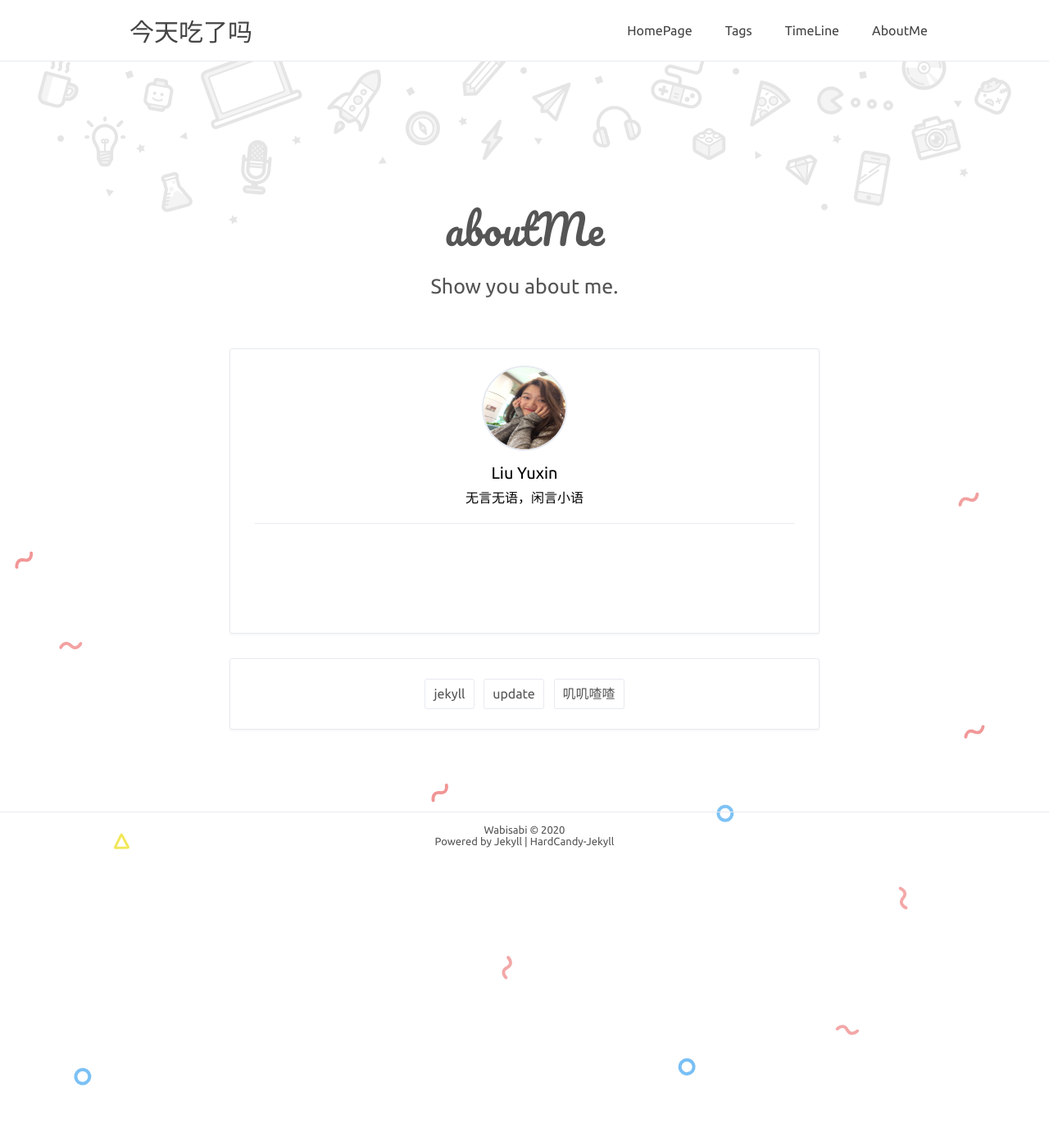
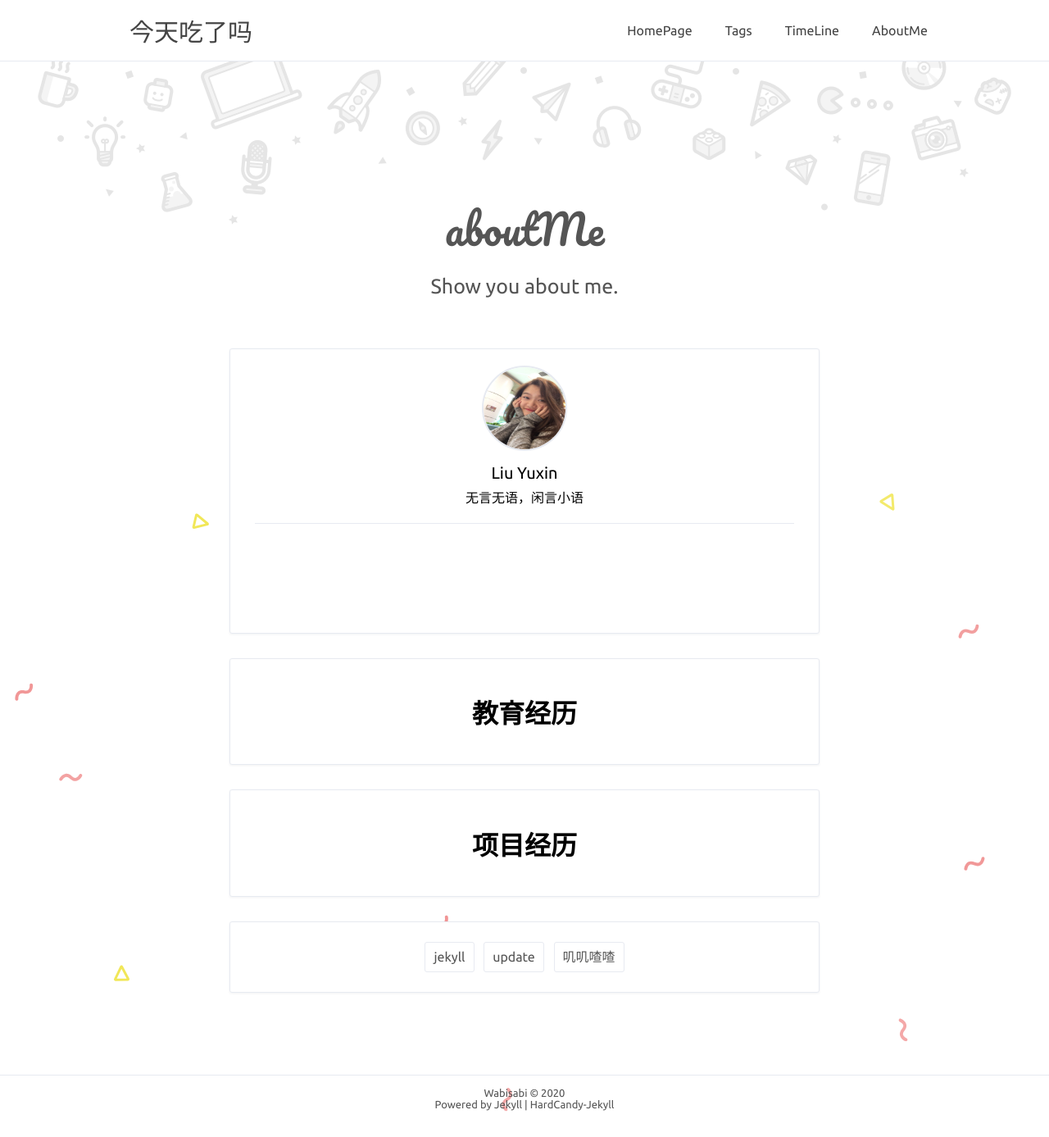
Before and after one commit to Liuyxxx314/Liuyxxx314.github.io, a Jekyll site: the page built from about.html, in a window 1280 px wide. Shown: the whole page at 82% size. Built offline with Jekyll 4.4.1, drawn with Linux system fonts in a browser that asks for light colours.

Commit message:
upadate Education

```diff
--- a/about.html
+++ b/about.html
@@ -30,7 +30,12 @@ description:
           {% endfor%}
         {% endif %}
       </li>
-
+      <li class="Education">
+        <h1>教育经历</h1>
+      </li>
+      <li class="WorkExperience">
+        <h1>项目经历</h1>
+      </li>
       <li class="fadeInUp animated">
       {% if site.tags.size>0 %}
           {% for tag in site.tags %}
```
